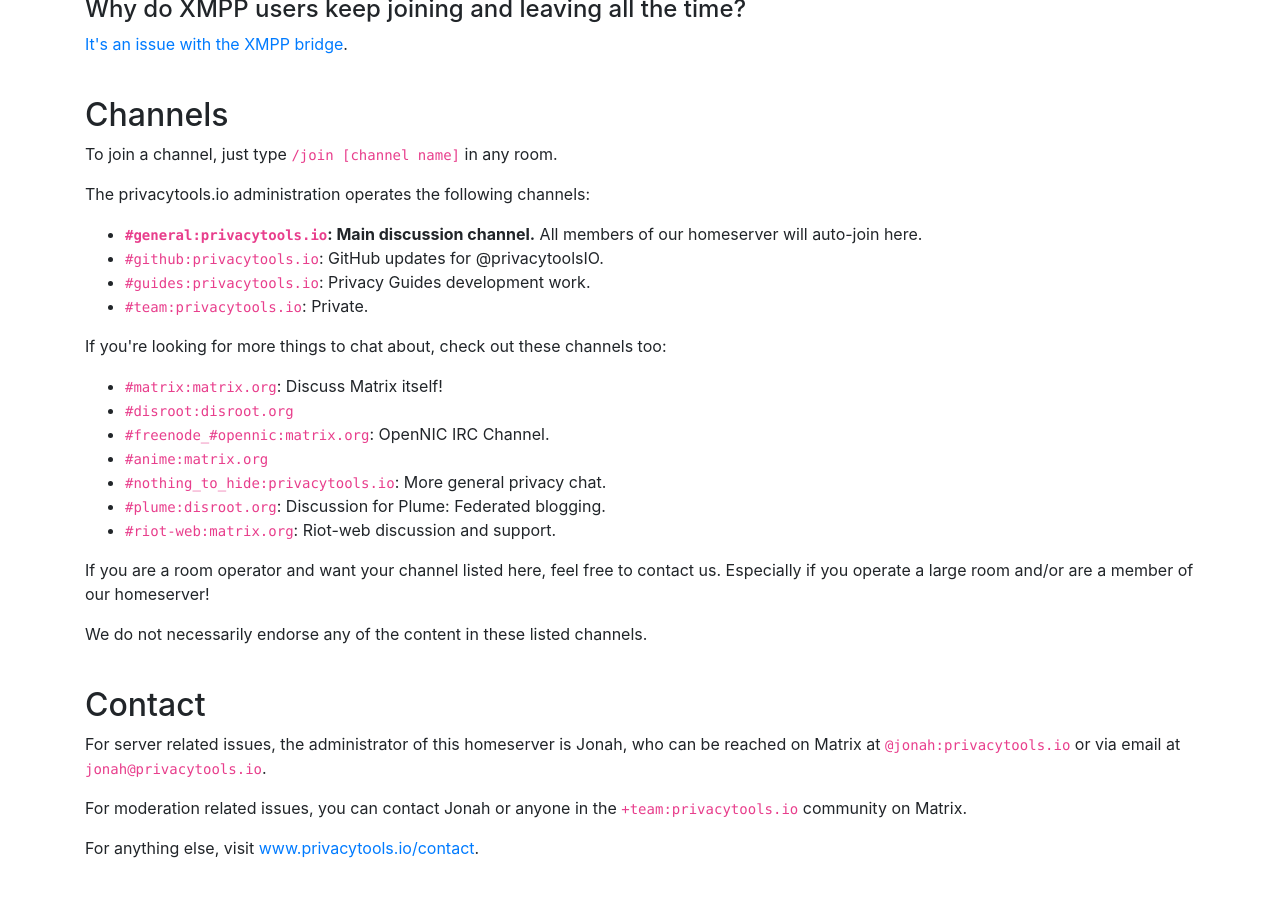
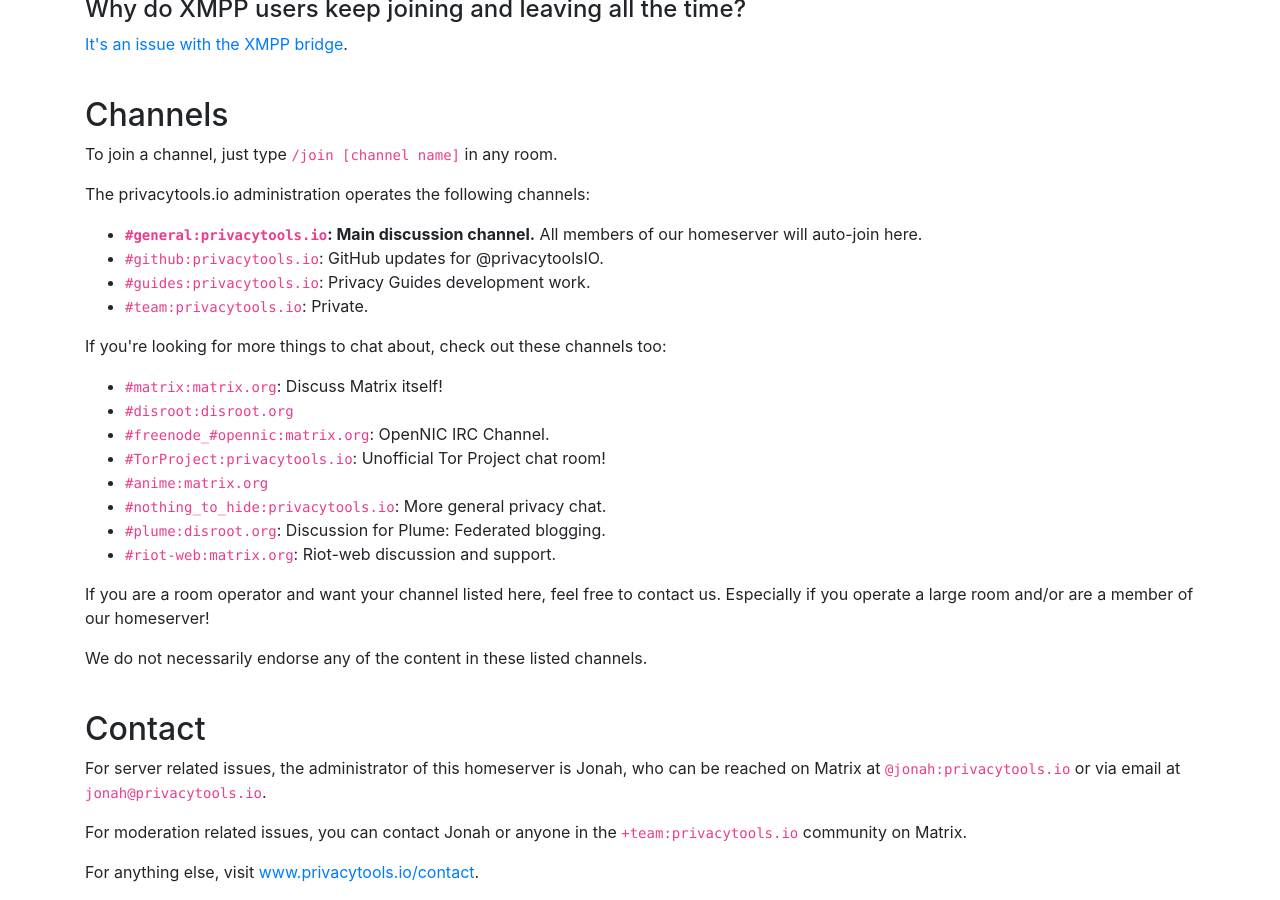
Before and after one commit to privacytools/static-sites, a Jekyll site: the page built from chat/index.html, in a window 1280 px wide and 900 px high, scrolled down 1455 px. Built offline with Jekyll 4.4.1, drawn with Linux system fonts in a browser that asks for light colours; nearby versions of some CDN libraries; before the commit the page ends 2331 px from its top, so only the background shows below that; some of the changed lines change nothing that is shown.

Commit message:
Fix assets

```diff
--- a/chat/_includes/head.html
+++ b/chat/_includes/head.html
@@ -2,9 +2,8 @@
   <meta charset="utf-8">
   <meta name="viewport" content="width=device-width, initial-scale=1, shrink-to-fit=no">
   <meta name="description" content="">
-  <meta name="author" content="Jonah Aragon">
+  <meta name="author" content="privacytoolsIO">
   {% if page.title %}<title>{{ page.title }} | chat.privacytools.io</title>{% else %}<title>chat.privacytools.io</title>{% endif %}
-  <link rel="canonical" href="https://www.jonaharagon.com/">
+  <link rel="canonical" href="https://chat.privacytools.io/">
   <link rel="stylesheet" href="/assets/css/app.css">
-  <link rel="stylesheet" href="https://use.fontawesome.com/releases/v5.8.1/css/all.css" integrity="sha384-50oBUHEmvpQ+1lW4y57PTFmhCaXp0ML5d60M1M7uH2+nqUivzIebhndOJK28anvf" crossorigin="anonymous">
 </head>
--- a/chat/_layouts/default.html
+++ b/chat/_layouts/default.html
@@ -8,8 +8,5 @@
     <main>
         {{ content }}
     </main>
-    <script src="https://code.jquery.com/jquery-3.2.1.slim.min.js" integrity="sha384-KJ3o2DKtIkvYIK3UENzmM7KCkRr/rE9/Qpg6aAZGJwFDMVNA/GpGFF93hXpG5KkN" crossorigin="anonymous"></script>
-    <script src="https://cdnjs.cloudflare.com/ajax/libs/popper.js/1.12.9/umd/popper.min.js" integrity="sha384-ApNbgh9B+Y1QKtv3Rn7W3mgPxhU9K/ScQsAP7hUibX39j7fakFPskvXusvfa0b4Q" crossorigin="anonymous"></script>
-    <script src="https://maxcdn.bootstrapcdn.com/bootstrap/4.0.0/js/bootstrap.min.js" integrity="sha384-JZR6Spejh4U02d8jOt6vLEHfe/JQGiRRSQQxSfFWpi1MquVdAyjUar5+76PVCmYl" crossorigin="anonymous"></script>
 </body>
 </html>
--- a/chat/assets/css/app.scss
+++ b/chat/assets/css/app.scss
@@ -1,4 +1,4 @@
 ---
 ---
 // import /_sass/bootstrap.scss
-@import "bootstrap"
+@import "bootstrap";
--- a/chat/index.html
+++ b/chat/index.html
@@ -60,6 +60,7 @@
   <li><code>#matrix:matrix.org</code>: Discuss Matrix itself!</li>
   <li><code>#disroot:disroot.org</code></li>
   <li><code>#freenode_#opennic:matrix.org</code>: OpenNIC IRC Channel.</li>
+  <li><code>#TorProject:privacytools.io</code>: Unofficial Tor Project chat room!</li>
   <li><code>#anime:matrix.org</code></li>
   <li><code>#nothing_to_hide:privacytools.io</code>: More general privacy chat.</li>
   <li><code>#plume:disroot.org</code>: Discussion for Plume: Federated blogging.</li>
```
